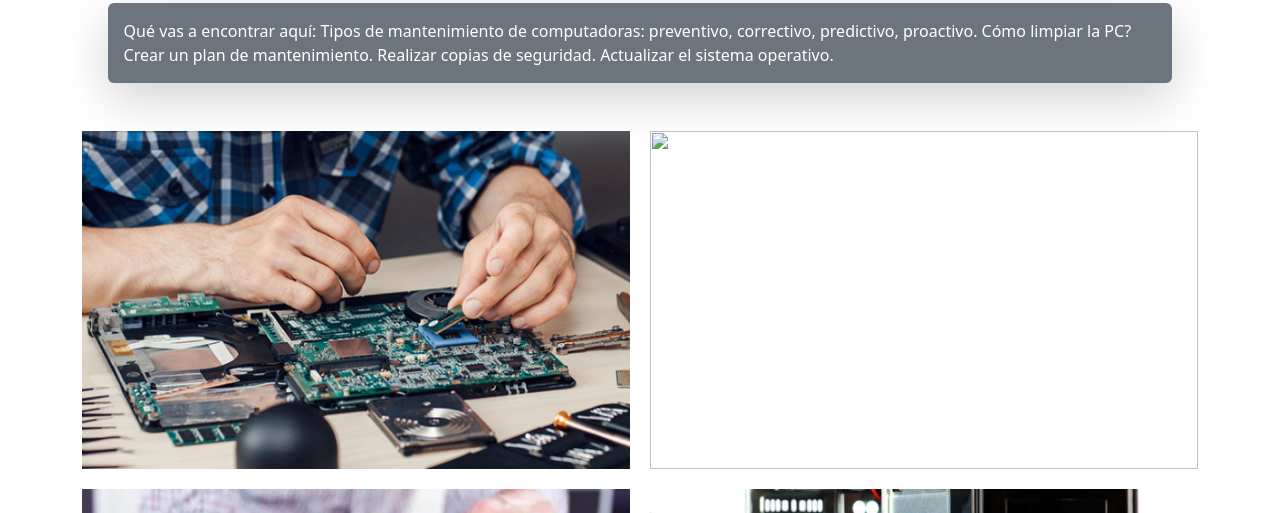
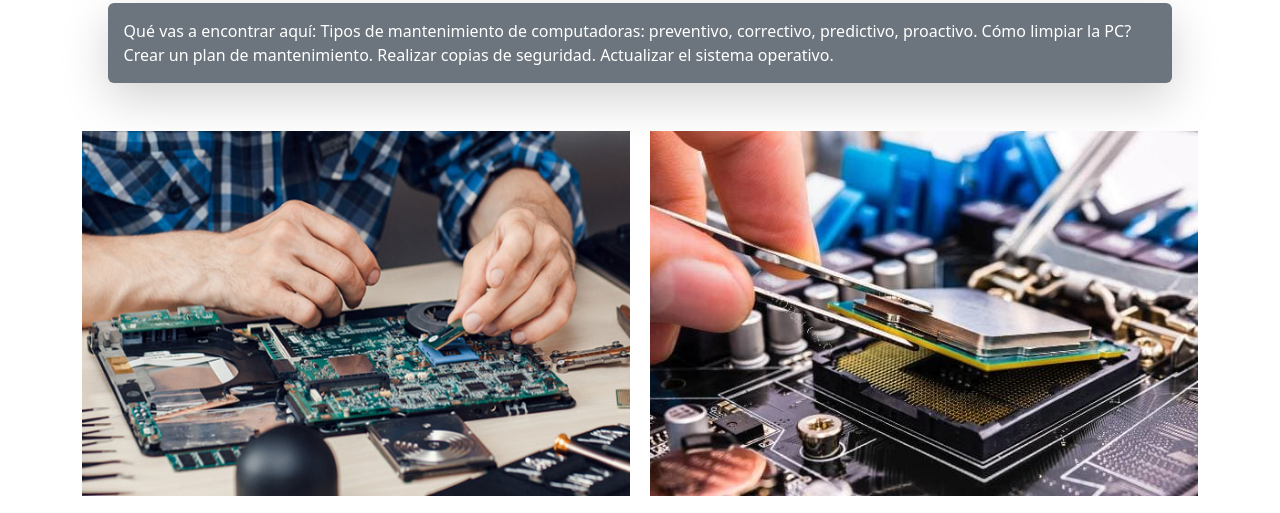
Before and after one commit to Adrianavvb/Mantenimiento-Computadoras, a website: page index.html in a window 1280 px wide. Shown: the part 1019-1532 px from the top of the page. Drawn offline with nearby package versions, Linux system fonts and the light colour scheme.

Commit message:
Update index.html

```diff
--- a/index.html
+++ b/index.html
@@ -62,7 +62,7 @@
 
     <div class="container ">
       <img src="im/4.jpg" alt="" width="100%" height="100%">
-      <img src="im/11.jpg.jpg" alt="" width="100%" height="100%">
+      <img src="im/11.jpg" alt="" width="100%" height="100%">
       <img src="im/8.jpg" alt="" width="100%" height="100%">
       <img src="im/9.jpg" alt="" width="100%" height="100%">
       <img src="im/10.jpg" alt="" width="100%" height="100%">
```
